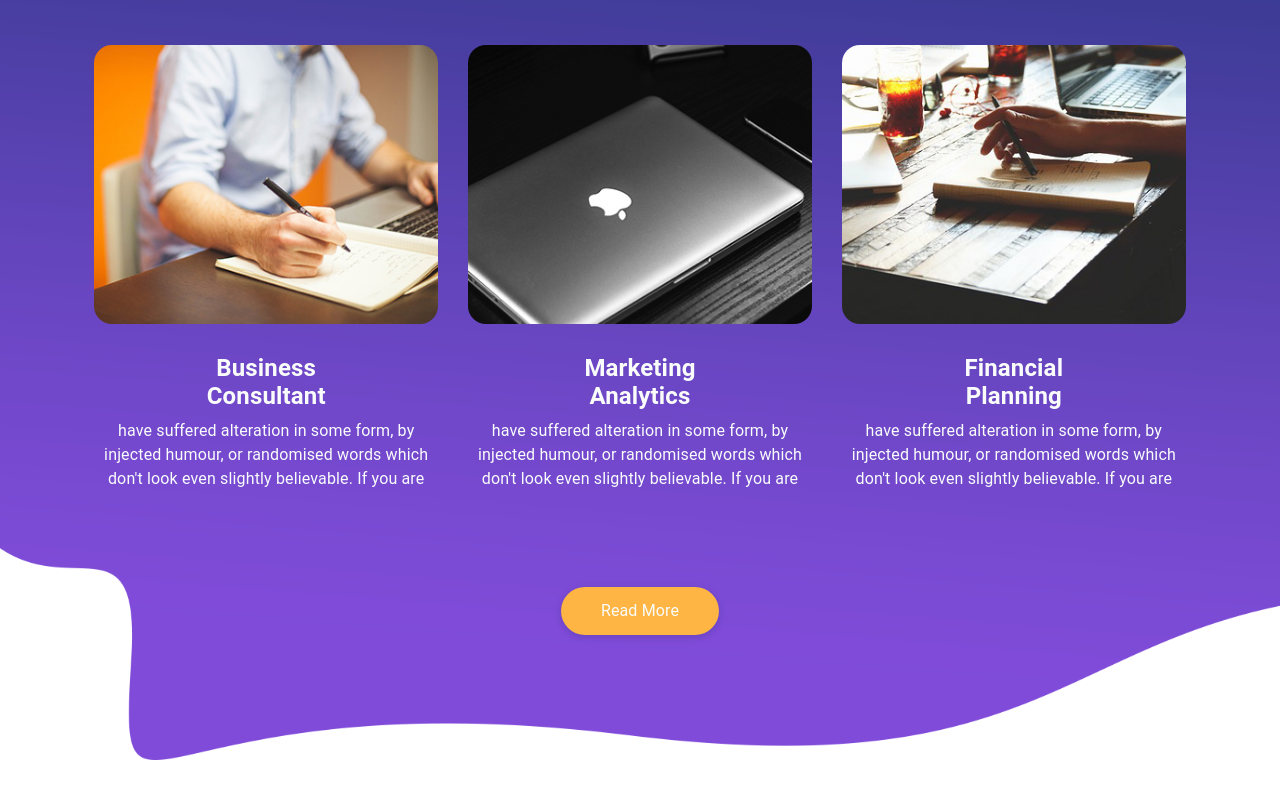
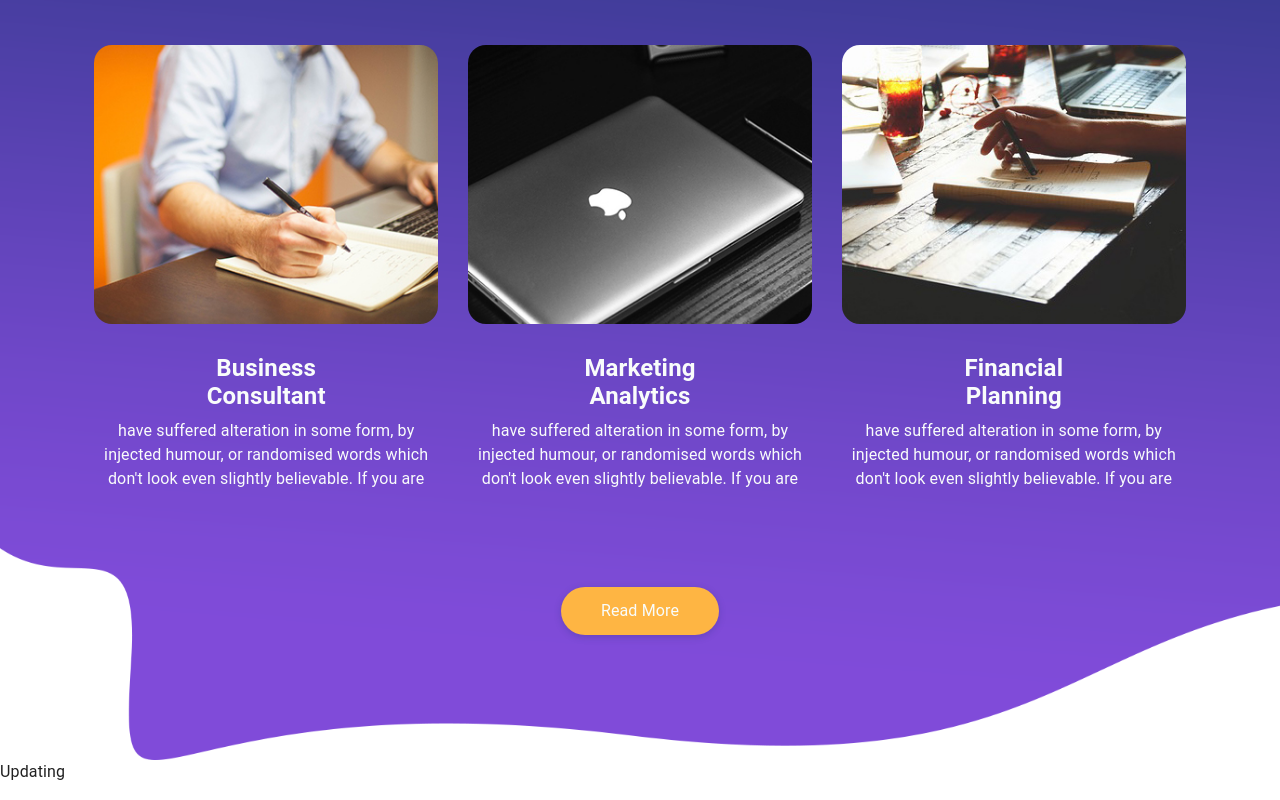
Before and after one commit to MayarAlsalem01/Company, a React (Create React App) app: page / in a window 1280 px wide. Shown: the part 1765-2565 px from the top of the page. Before the commit the page ends 2525 px from the top, so only its background shows below. Built offline with nearby package versions, Linux system fonts and the light colour scheme.

Commit message:
add webkit

```diff
--- a/src/Company/Company.tsx
+++ b/src/Company/Company.tsx
@@ -1,22 +1,20 @@
-import { I18nextProvider, useTranslation } from "react-i18next";
+import { I18nextProvider } from "react-i18next";
 import i18n from "./language/i18n";
-import { Box } from "@mui/material";
-import { DarkTheme } from "../Themes/DarkTheme";
+
 
 import './css/style.css'
-import'./css/responsive.css'
+import './css/responsive.css'
 import Hero from "./Sections/Hero/Hero";
 import Main from "./Sections/Main/Main";
 
-const Company = () =>{
+const Company = () => {
 
-    return(
+    return (
         <>
             <I18nextProvider i18n={i18n} >
-
-                    <Hero/>
-                <Main/>
-
+                <Hero />
+                <Main />
+                <p>Updating</p>
             </I18nextProvider>
         </>
     );
--- a/src/Company/Components/CarouselIteam/carousel.css
+++ b/src/Company/Components/CarouselIteam/carousel.css
@@ -1,10 +1,15 @@
 .slider_detail-box h1{
     translate: 250px;
     animation-name: ltr;
-animation-duration: .5s;
-animation-timing-function: linear;
-animation-delay: .7s;
-animation-fill-mode: forwards;
+    animation-duration: .5s;
+    animation-timing-function: linear;
+    animation-delay: .7s;
+    animation-fill-mode: forwards;
+    -webkit-animation-name: ltr;
+    -webkit-animation-duration: .5s;
+    -webkit-animation-timing-function: linear;
+    animation-delay: .7s;
+    -webkit-animation-fill-mode: forwards;
 }
 @keyframes ltr {
     0%{
--- a/src/Company/Components/Link/CLink.tsx
+++ b/src/Company/Components/Link/CLink.tsx
@@ -8,7 +8,7 @@ interface Props {
   }
 
 const Clinks = ( props:Props )=>{
-    const { t, i18n } = useTranslation();
+    const {  i18n } = useTranslation();
     const isRtl = i18n.language === 'ar';
     return(
         <Link  sx={{
@@ -28,7 +28,7 @@ const Clinks = ( props:Props )=>{
     )
 }
 export const Clink = (props:Props)=>{
-    const { t, i18n } = useTranslation();
+    const { i18n } = useTranslation();
     const isRtl = i18n.language === 'ar';
     return(
         <Link sx={{
--- a/src/Company/Components/NavBar/NavBar.tsx
+++ b/src/Company/Components/NavBar/NavBar.tsx
@@ -1,6 +1,6 @@
 import { useTranslation } from "react-i18next";
 import './navbar.css'
-import { Box, Button, IconButton, Link, Typography } from "@mui/material";
+import { Box, IconButton, Typography } from "@mui/material";
 import { DarkTheme } from "../../../Themes/DarkTheme";
 import MenuIcon from '@mui/icons-material/Menu';
 import Logo from '../../../Asset/codelinelogononame.png'
@@ -8,7 +8,7 @@ import Clinks, { Clink } from "../Link/CLink";
 import { createRef } from "react";
 const NavBar = () => {
     const { t, i18n } = useTranslation();
-    const isRtl = i18n.language === 'ar';
+    // const isRtl = i18n.language === 'ar';
     function changeLanguage(lang: string) {
         i18n.changeLanguage(lang);
         ulRef.current?.classList.remove('show');
--- a/src/Company/Sections/Hero/hero.css
+++ b/src/Company/Sections/Hero/hero.css
@@ -2,6 +2,9 @@
     display: none;
 }
 .hero{
+    -o-transition: all .3s;
+    -moz-transition: all .3s;
+    -webkit-transition: all .3s;
     translate: 100%;
     transition: all .3s;
 
--- a/src/Company/Sections/Main/Main.tsx
+++ b/src/Company/Sections/Main/Main.tsx
@@ -1,6 +1,5 @@
-import { Button } from '@mui/material';
+
 import Welcome from '../../images/welcome.png'
-import { DarkTheme } from '../../../Themes/DarkTheme';
 import CButton from '../../Components/ButtonLink/ButtonLink';
 import Services from '../Services/Servies';
 const Main = () => {
```
